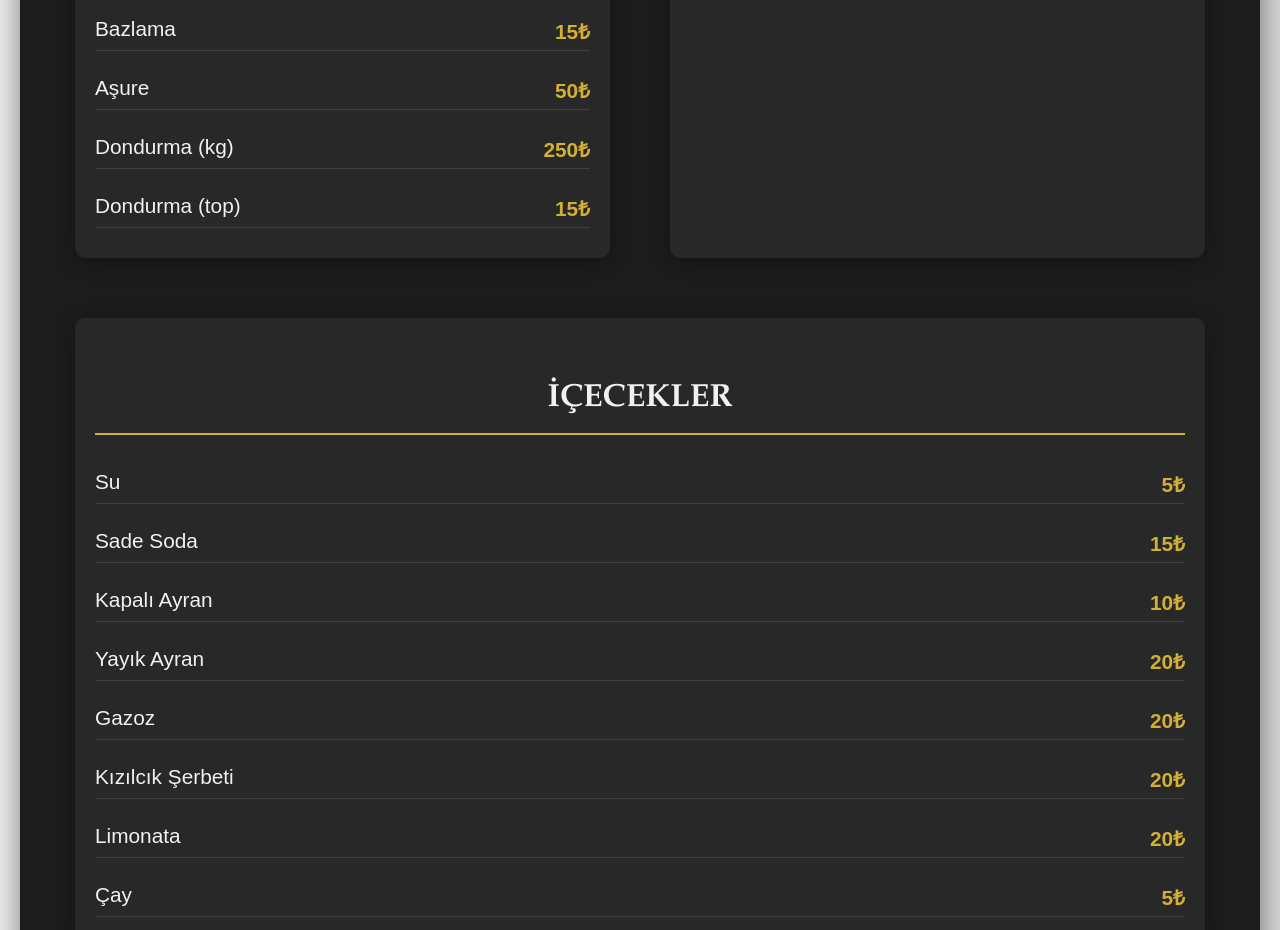
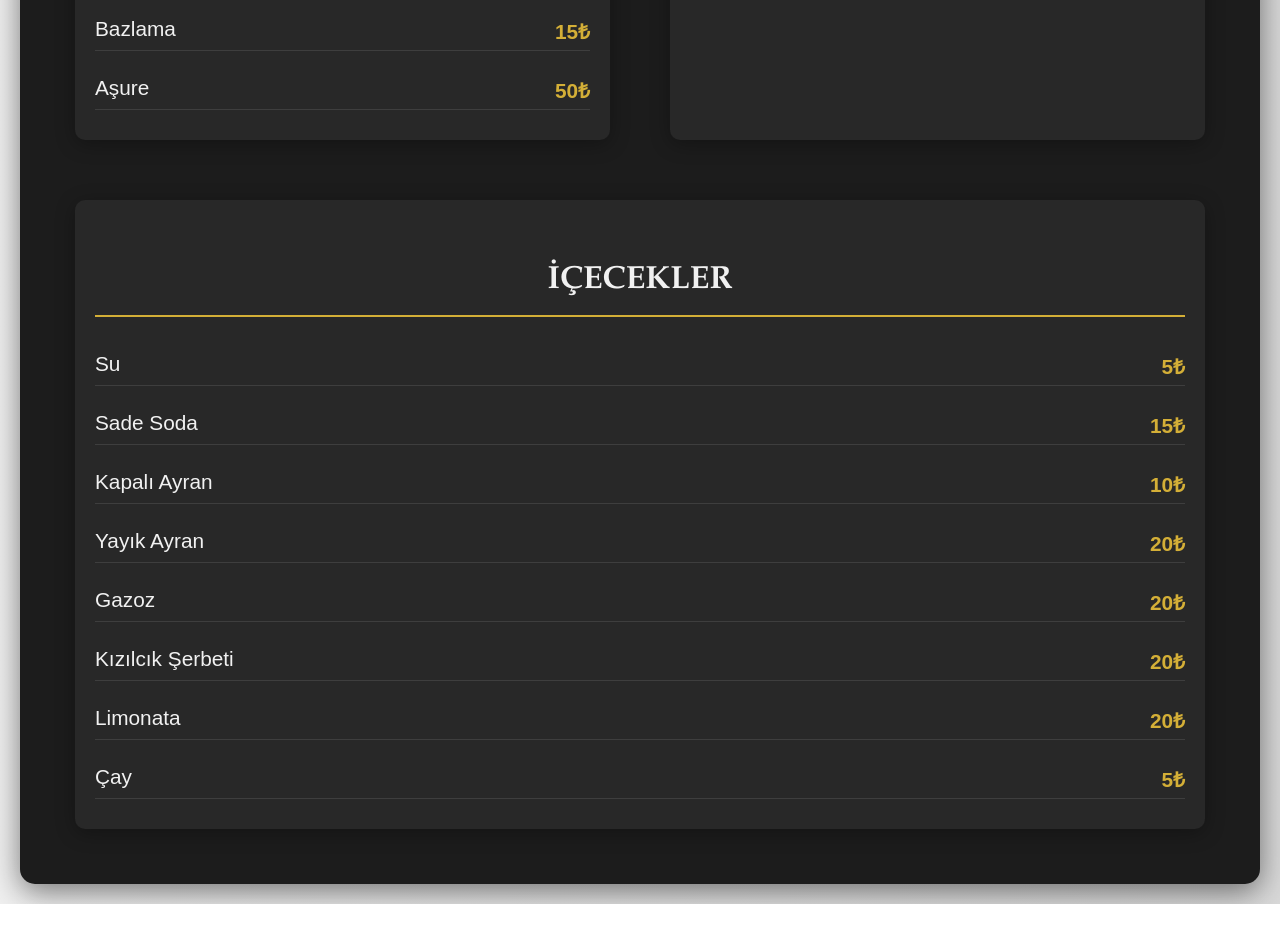
Before and after one commit to omerdemirkaya/foodmenu, a React (Vite) app: page / in a window 1280 px wide. Shown: the part 2080-3010 px from the top of the page. After the commit the page ends 2984 px from the top, so only its background shows below. Built offline with nearby package versions, Linux system fonts and the light colour scheme.

Commit message:
Update Menu.jsx

```diff
--- a/src/Menu.jsx
+++ b/src/Menu.jsx
@@ -52,9 +52,7 @@
       { name: "Höşmerim", price: "60₺" },
       { name: "Gözleme", price: "40₺" },
       { name: "Bazlama", price: "15₺" },
-      { name: "Aşure", price: "50₺" },
-      { name: "Dondurma (kg)", price: "250₺" },
-      { name: "Dondurma (top)", price: "15₺" }
+      { name: "Aşure", price: "50₺" }
     ]
   },
   {
```
